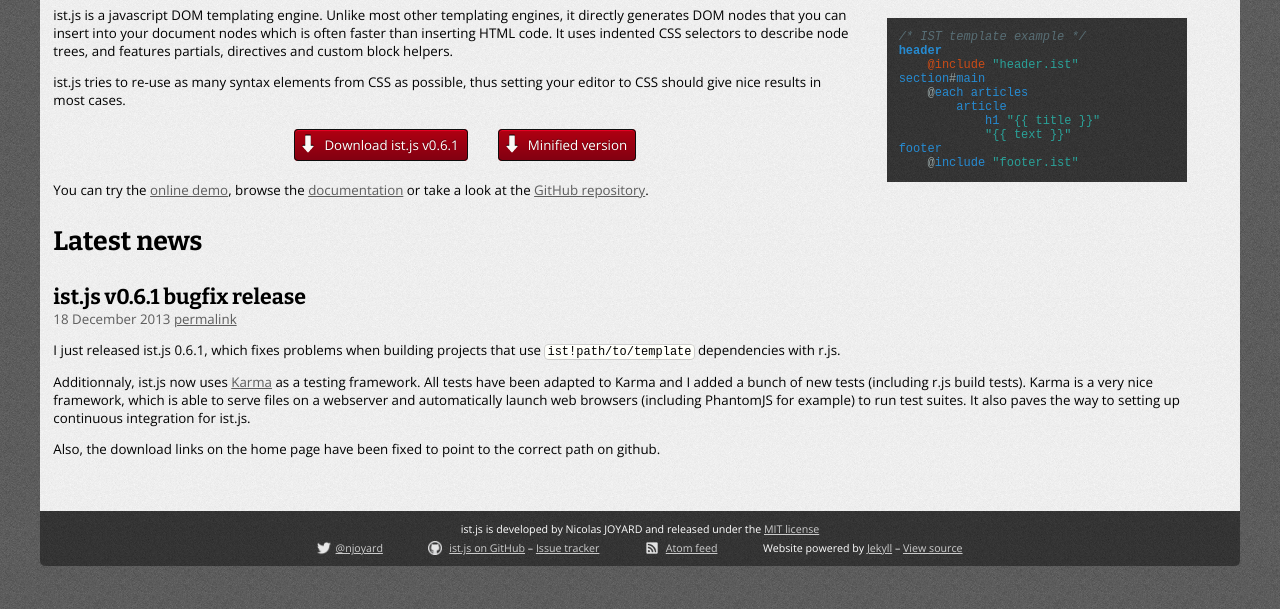
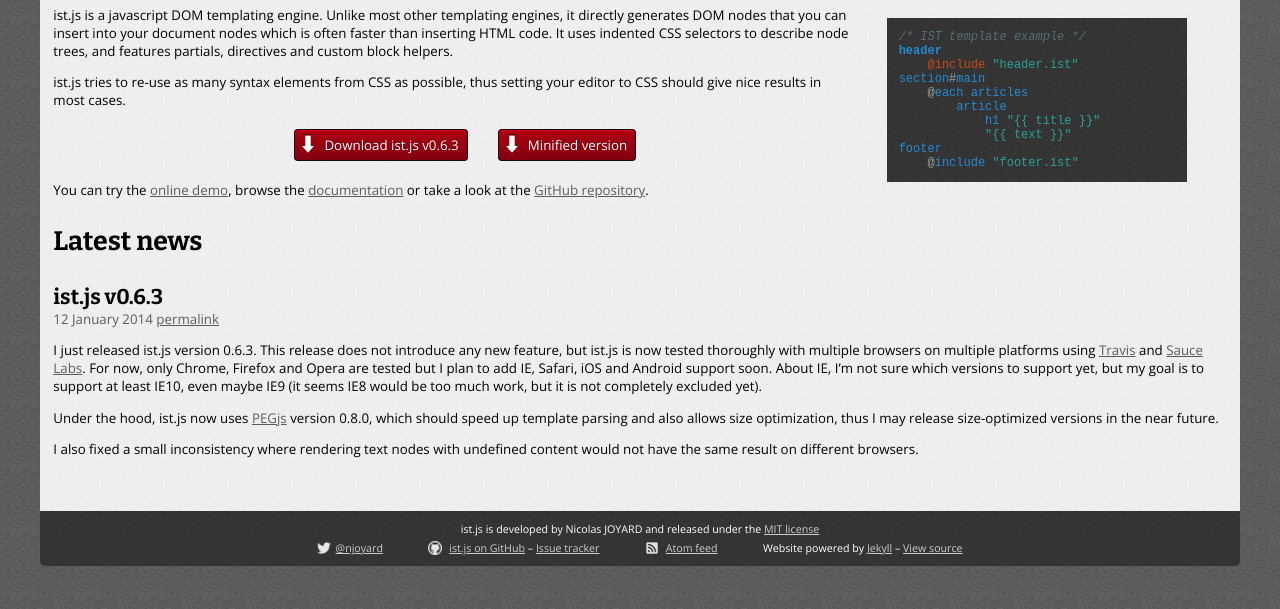
Before and after one commit to njoyard/ist, a Jekyll site: the page built from index.html, in a window 1280 px wide. Shown: the part 320-929 px from the top of the page. Built offline with Jekyll 4.4.1, drawn with Linux system fonts in a browser that asks for light colours; Markdown is read by kramdown in place of the engine named in the settings.

Commit message:
Update for v0.6.3

````diff
--- a/_layouts/default.html
+++ b/_layouts/default.html
@@ -20,9 +20,55 @@
 		  })();
 
 		</script>
+		<script type="text/javascript">
+			// Documentation TOC auto-follow
+			(function() {
+				var initialTop, docToc, tocLinks, currentLink;
+				window.addEventListener("scroll", function() {
+					if (typeof initialTop === "undefined") {
+						docToc = document.querySelector(".doc-toc");
+						if (!docToc) {
+							initialTop = -1;
+							return;
+						}
+
+						initialTop = docToc.offsetTop;
+
+						tocLinks = [].slice.call(document.querySelectorAll(".doc-toc a"))
+							.map(function(tocLink) {
+								var hash = tocLink.href.split("#")[1];
+
+								return {
+									link: tocLink,
+									anchor: document.querySelector("a[name=\"" + hash + "\"]")
+								}
+							});
+					}
+
+					if (!docToc) {
+						return;
+					}
+
+					docToc.style.top = Math.max(0, window.scrollY - initialTop) + "px";
+
+					for (var i = 0, len = tocLinks.length; i < len; i++) {
+						if (tocLinks[i].anchor.offsetTop >= window.scrollY) {
+							if (currentLink !== tocLinks[i].link) {
+								if (currentLink) currentLink.className = "";
+
+								currentLink = tocLinks[i].link;
+								currentLink.className = "docActive";
+							}
+
+							break;
+						}
+					}
+				});
+			}());
+		</script>
 	</head>
 	<body>
-		<a href="https://github.com/njoyard/ist"><img style="position: absolute; top: 0; right: 0; border: 0;" src="https://s3.amazonaws.com/github/ribbons/forkme_right_darkblue_121621.png" alt="Fork me on GitHub"></a>
+		<a name="top" href="https://github.com/njoyard/ist"><img style="position: absolute; top: 0; right: 0; border: 0;" src="https://s3.amazonaws.com/github/ribbons/forkme_right_darkblue_121621.png" alt="Fork me on GitHub"></a>
 		<header>
 			<h1>ist.js</h1>
 			<h2>DOM templating made natural</title>
--- /dev/null
+++ b/_posts/2014-01-12-ist-0.6.3.markdown
@@ -0,0 +1,17 @@
+---
+layout: post
+title: ist.js v0.6.3
+---
+
+{% assign opencurly = '{{' %}
+{% assign closecurly = '}}' %}
+
+I just released ist.js version 0.6.3.  This release does not introduce any new feature, but ist.js is now tested thoroughly with multiple browsers on multiple platforms using [Travis][travis] and [Sauce Labs][saucelabs].  For now, only Chrome, Firefox and Opera are tested but I plan to add IE, Safari, iOS and Android support soon.  About IE, I'm not sure which versions to support yet, but my goal is to support at least IE10, even maybe IE9 (it seems IE8 would be too much work, but it is not completely excluded yet).
+
+Under the hood, ist.js now uses [PEGjs][pegjs] version 0.8.0, which should speed up template parsing and also allows size optimization, thus I may release size-optimized versions in the near future.
+
+I also fixed a small inconsistency where rendering text nodes with undefined content would not have the same result on different browsers.
+
+[travis]: https://travis-ci.org/njoyard/ist
+[saucelabs]: https://saucelabs.com/u/istjs
+[pegjs]: http://pegjs.majda.cz/
--- a/index.html
+++ b/index.html
@@ -25,7 +25,7 @@
 	<section>ist.js tries to re-use as many syntax elements from CSS as possible, thus setting your editor to CSS should give nice results in most cases.</section>
 
 	<section class="buttons">
-		<span class="button"><a href="https://raw.github.com/njoyard/ist/master/ist.js">Download ist.js v0.6.1</a></span>
+		<span class="button"><a href="https://raw.github.com/njoyard/ist/master/ist.js">Download ist.js v0.6.3</a></span>
 		<span class="button"><a href="https://raw.github.com/njoyard/ist/master/ist-min.js">Minified version</a></span>
 	</section>
 
--- a/istjs.css
+++ b/istjs.css
@@ -38,12 +38,17 @@
 	color: #5c5c5c;
 }
 
-a:hover {
+a:hover, a.docActive:link, a.docActive:active, a.docActive:visited {
 	color: #b00;
 }
 
 a.nohover:hover {
 	color: black;
+}
+
+a.toplink {
+	font-size: 9pt;
+	float: right;
 }
 
 textarea, .highlight, code {
@@ -298,15 +303,27 @@
 
 /* Documentation specifics */
 
+.doc {
+	margin-left: 15em;
+}
+
 .doc h2 {
 	border-bottom: 1px solid #ccc;
 }
 
 .doc-toc {
+	float: left;
+	width: 15em;
+
+	position: relative;
 }
 
 .doc-toc ul {
-	padding-left: 1.5em;
+	padding-left: 1em;
+}
+
+.doc-toc > ul {
+	padding-left: 0;
 }
 
 .doc-toc li {
@@ -326,12 +343,12 @@
 }
 
 .doc-desc {
-	width: 49%;
+	width: 39%;
 	padding: 1em 1em 1em 0;
 }
 
 .doc-code {
-	width: 50%;
+	width: 60%;
 }
 
 .doc-code > p {
@@ -381,6 +398,18 @@
 	nav li {
 		margin: 0 1em;
 	}
+
+	/* Put documentation TOC on top */
+	.doc {
+		margin-left: 0;
+	}
+
+	.doc-toc {
+		float: none;
+		width: 100%;
+
+		position: inherit;
+	}
 }
 
 @media screen and (max-width: 600px) {
--- a/src/doc.markdown
+++ b/src/doc.markdown
@@ -968,7 +968,7 @@
 
 ```css
 @with { hello: "world" }
-    /* Call with a parameter, the handler receives:
+    /* @foo called with a parameter, the handler receives:
         - context: a Context object for { hello: "world" }
         - value: "world"
         - template: a compiled ist template for
@@ -979,7 +979,7 @@
         div.childA
         div.childB
 
-    /* Call with a parameter, the handler receives:
+    /* @foo called without a parameter, the handler receives:
         - context: a Context object for { hello: "world" }
         - value: undefined
         - template: a compiled ist template for
````
Also changed, not shown: doc.markdown (+39 -41 lines), ist-min.js, 2 other files.
